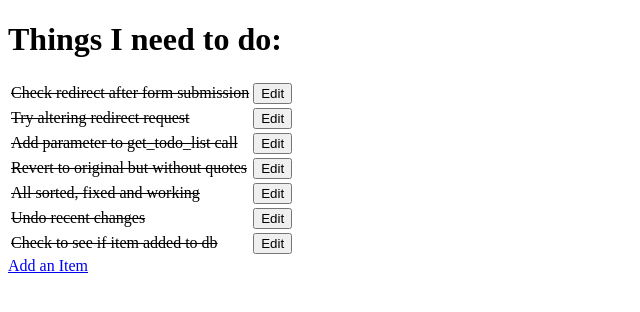
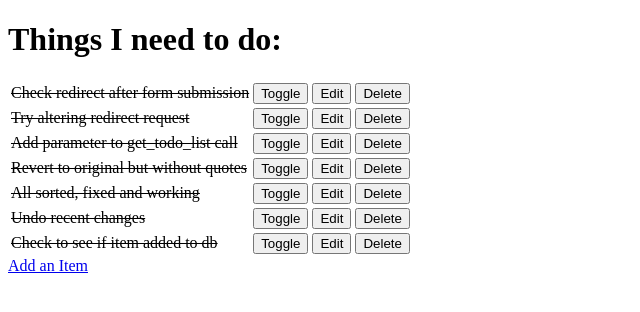
Before and after one commit to GeorginaCarlisle/Walkthrough-HelloDjango, a Django app: page / in a window 1280 px wide. Shown: the top 312 px of the page, without its empty margins (0-640 px from the left). Run offline with Django 3.2, Linux system fonts and the light colour scheme; data comes from the database, SQL or seed files in the repository; both versions use the stored data as it was after the commit.

Commit message:
Add delete functionality

```diff
--- a/hellodjango/urls.py
+++ b/hellodjango/urls.py
@@ -15,11 +15,13 @@ Including another URLconf
 """
 from django.contrib import admin
 from django.urls import path
-from todo.views import get_todo_list, add_item, edit_item
+from todo import views
 
 urlpatterns = [
     path('admin/', admin.site.urls),
-    path('', get_todo_list, name='get_to_do_list'),
-    path('add', add_item, name='add'),
-    path('edit/<item_id>', edit_item, name='edit')
+    path('', views.get_todo_list, name='get_to_do_list'),
+    path('add', views.add_item, name='add'),
+    path('edit/<item_id>', views.edit_item, name='edit'),
+    path('toggle/<item_id>', views.toggle_item, name='toggle'),
+    path('delete/<item_id>', views.delete_item, name='delete')
 ]
--- a/todo/templates/todo/todo_list.html
+++ b/todo/templates/todo/todo_list.html
@@ -16,8 +16,18 @@
                 <td>{{ item.name }}</td>
             {% endif %}
                 <td>
+                    <a href="/toggle/{{ item.id }}">
+                        <button>Toggle</button>
+                    </a>
+                </td>
+                <td>
                     <a href="/edit/{{ item.id }}">
                         <button>Edit</button>
+                    </a>
+                </td>
+                <td>
+                    <a href="/delete/{{ item.id }}">
+                        <button>Delete</button>
                     </a>
                 </td>
             </tr>
--- a/todo/views.py
+++ b/todo/views.py
@@ -23,6 +23,7 @@ def add_item(request):
     }
     return render(request, 'todo/add_item.html', context)
 
+
 def edit_item(request, item_id):
     item = get_object_or_404(Item, id=item_id)
     if request.method == 'POST':
@@ -35,3 +36,16 @@ def edit_item(request, item_id):
         'form': form
     }
     return render(request, 'todo/edit_item.html', context)
+
+
+def toggle_item(request, item_id):
+    item = get_object_or_404(Item, id=item_id)
+    item.done = not item.done
+    item.save()
+    return redirect(get_todo_list)
+
+
+def delete_item(request, item_id):
+    item = get_object_or_404(Item, id=item_id)
+    item.delete()
+    return redirect(get_todo_list)
```
Also changed, not shown: db.sqlite3.
